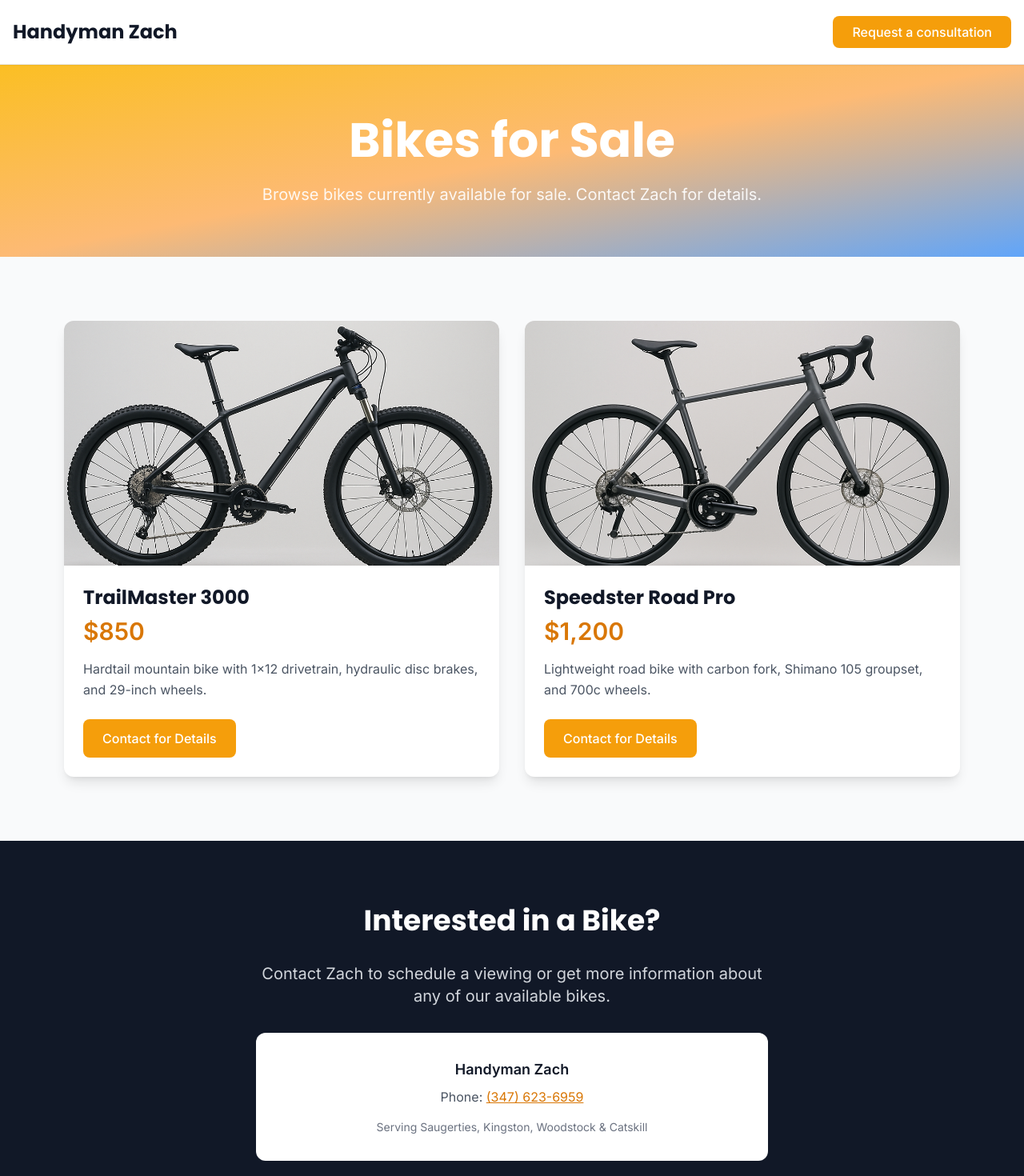
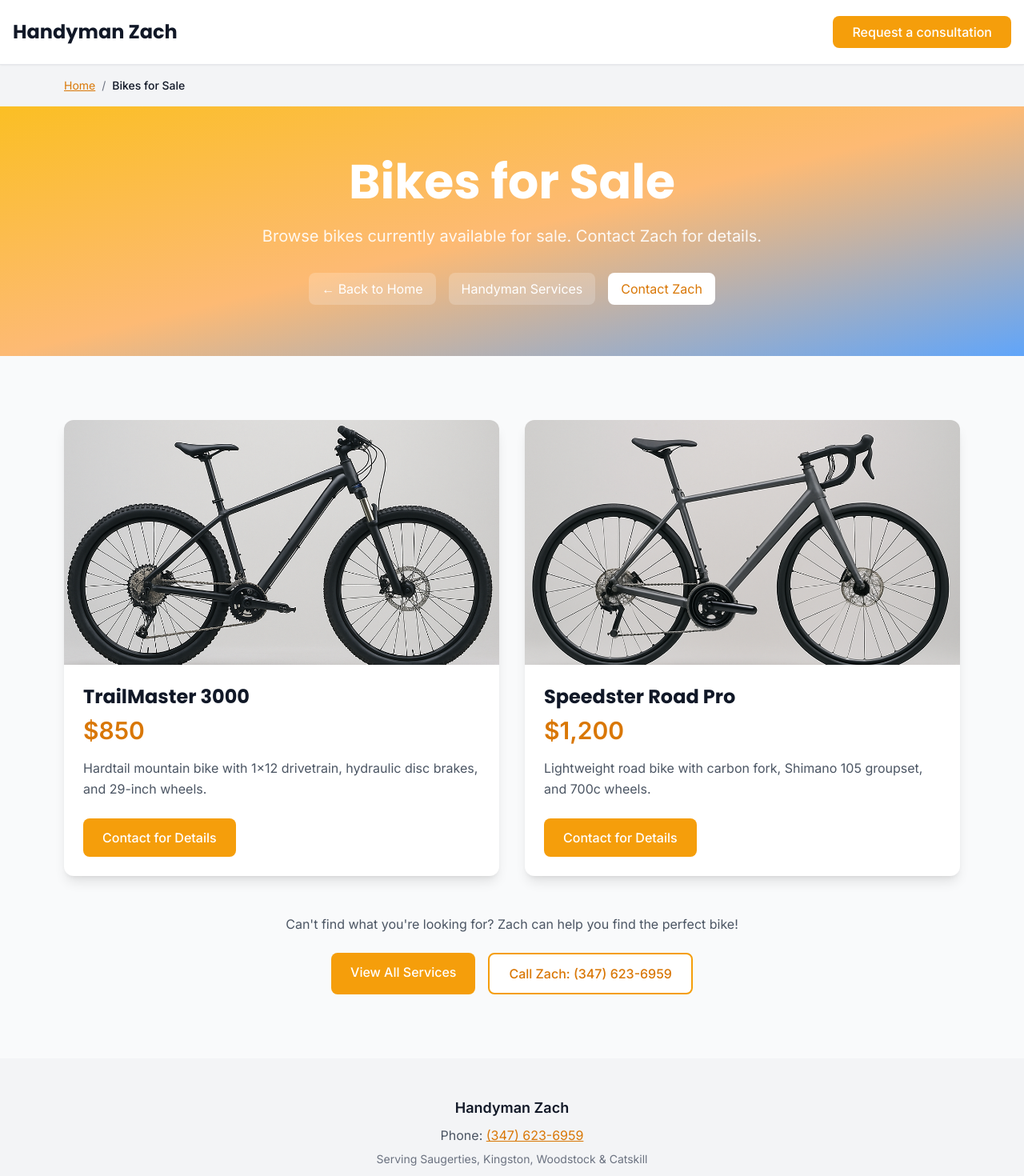
Before and after one commit to DataDaddy212/handyman-zach, a Next.js app: page /bikes-for-sale in a window 1280 px wide. Shown: the top 1470 px of the page at 80% size. Built offline with nearby package versions, Linux system fonts and the light colour scheme.

Commit message:
Add navigation to bikes-for-sale page and fix layout inheritance

```diff
--- a/src/app/bikes-for-sale/page.tsx
+++ b/src/app/bikes-for-sale/page.tsx
@@ -1,4 +1,5 @@
 import Image from 'next/image'
+import Link from 'next/link'
 import siteData from '../../../content/site.json'
 
 export const metadata = {
@@ -23,21 +24,56 @@ const bikes = [
 
 export default function BikesForSale() {
   return (
-    <div className="min-h-screen bg-gray-50">
+    <>
+      {/* Navigation Breadcrumb */}
+      <div className="bg-gray-100 py-4">
+        <div className="max-w-6xl mx-auto px-4">
+          <nav className="flex items-center space-x-2 text-sm">
+            <Link href="/" className="text-amber-600 hover:text-amber-700 underline">
+              Home
+            </Link>
+            <span className="text-gray-500">/</span>
+            <span className="text-gray-900 font-medium">Bikes for Sale</span>
+          </nav>
+        </div>
+      </div>
+
       {/* Page Header */}
       <section className="bg-gradient-to-br from-amber-400 via-orange-300 to-blue-400 py-16">
         <div className="max-w-6xl mx-auto px-4 text-center">
           <h1 className="text-4xl lg:text-6xl font-bold text-white mb-6 font-heading">
             Bikes for Sale
           </h1>
-          <p className="text-xl text-white/90 max-w-2xl mx-auto">
+          <p className="text-xl text-white/90 max-w-2xl mx-auto mb-8">
             Browse bikes currently available for sale. Contact Zach for details.
           </p>
+
+          {/* Quick Navigation */}
+          <div className="flex flex-wrap justify-center gap-4 mt-8">
+            <Link
+              href="/"
+              className="bg-white/20 text-white px-4 py-2 rounded-lg hover:bg-white/30 transition-colors"
+            >
+              ← Back to Home
+            </Link>
+            <Link
+              href="/handyman-saugerties"
+              className="bg-white/20 text-white px-4 py-2 rounded-lg hover:bg-white/30 transition-colors"
+            >
+              Handyman Services
+            </Link>
+            <a
+              href="#contact"
+              className="bg-white text-amber-600 px-4 py-2 rounded-lg hover:bg-gray-100 transition-colors"
+            >
+              Contact Zach
+            </a>
+          </div>
         </div>
       </section>
 
       {/* Bikes Grid */}
-      <section className="py-20">
+      <section className="py-20 bg-gray-50">
         <div className="max-w-6xl mx-auto px-4">
           <div className="grid md:grid-cols-2 gap-8">
             {bikes.map((bike, index) => (
@@ -72,25 +108,29 @@ export default function BikesForSale() {
               </div>
             ))}
           </div>
-        </div>
-      </section>
 
-      {/* Contact Section */}
-      <section id="contact" className="py-20 bg-gray-900">
-        <div className="max-w-2xl mx-auto px-4 text-center">
-          <h2 className="text-4xl font-bold text-white mb-8 font-heading">Interested in a Bike?</h2>
-          <p className="text-xl text-gray-300 mb-8">
-            Contact Zach to schedule a viewing or get more information about any of our available bikes.
-          </p>
-          <div className="bg-white p-8 rounded-xl">
-            <p className="text-lg font-semibold mb-2 text-gray-900">{siteData.businessName}</p>
-            <p className="text-gray-600 mb-4">
-              Phone: <a href={`tel:${siteData.contact.phone}`} className="text-amber-600 hover:text-amber-700 underline">{siteData.contact.phone}</a>
+          {/* Additional Navigation */}
+          <div className="mt-12 text-center">
+            <p className="text-gray-600 mb-6">
+              Can't find what you're looking for? Zach can help you find the perfect bike!
             </p>
-            <p className="text-sm text-gray-500">Serving Saugerties, Kingston, Woodstock & Catskill</p>
+            <div className="flex flex-wrap justify-center gap-4">
+              <Link
+                href="/"
+                className="bg-amber-500 text-white px-6 py-3 rounded-lg font-medium hover:bg-amber-600 transition-colors"
+              >
+                View All Services
+              </Link>
+              <a
+                href={`tel:${siteData.contact.phone}`}
+                className="bg-white text-amber-600 border-2 border-amber-500 px-6 py-3 rounded-lg font-medium hover:bg-amber-50 transition-colors"
+              >
+                Call Zach: {siteData.contact.phone}
+              </a>
+            </div>
           </div>
         </div>
       </section>
-    </div>
+    </>
   )
 }
--- a/src/app/page.tsx
+++ b/src/app/page.tsx
@@ -101,6 +101,22 @@ export default function Home() {
               </div>
             ))}
           </div>
+        </div>
+      </section>
+
+      {/* Bikes for Sale Section */}
+      <section className="py-20 bg-white">
+        <div className="max-w-4xl mx-auto px-4 text-center">
+          <h2 className="text-4xl font-bold mb-8 text-gray-900 font-heading">🚲 Bikes for Sale</h2>
+          <p className="text-xl text-gray-600 mb-12">
+            Zach also sells quality bikes! Check out our current inventory of mountain and road bikes.
+          </p>
+          <a
+            href="/bikes-for-sale"
+            className="bg-amber-500 text-white px-8 py-4 rounded-lg text-lg font-semibold hover:bg-amber-600 transition-colors inline-block"
+          >
+            Browse Available Bikes
+          </a>
         </div>
       </section>
 
```
